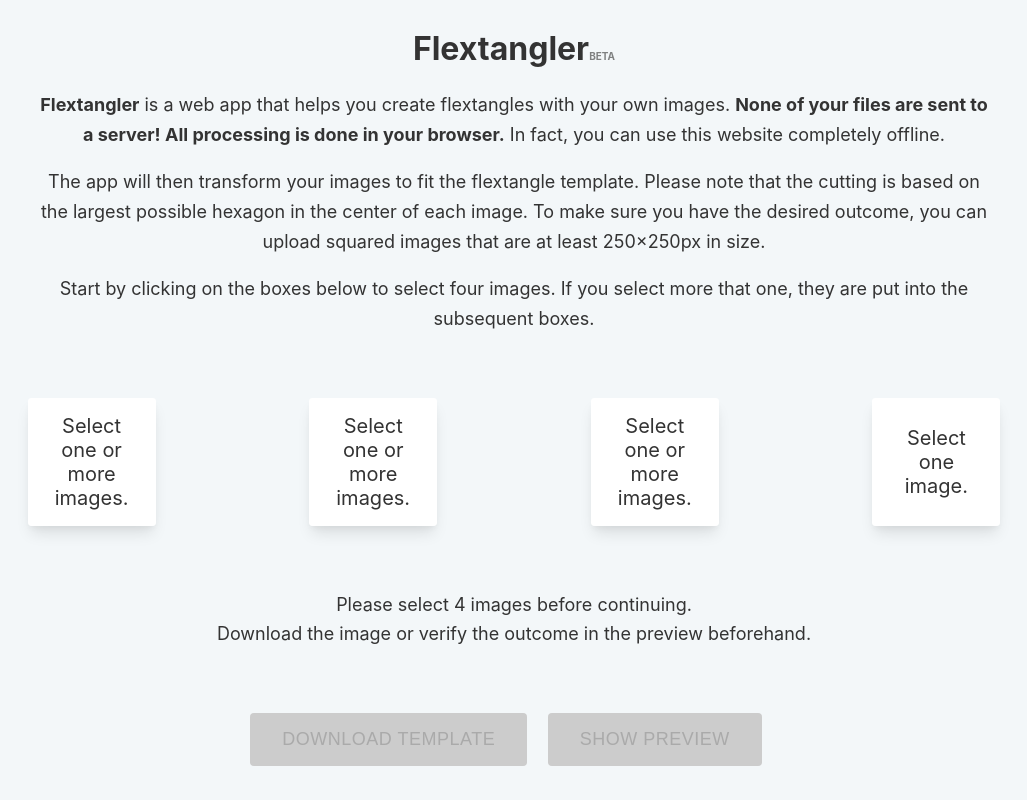
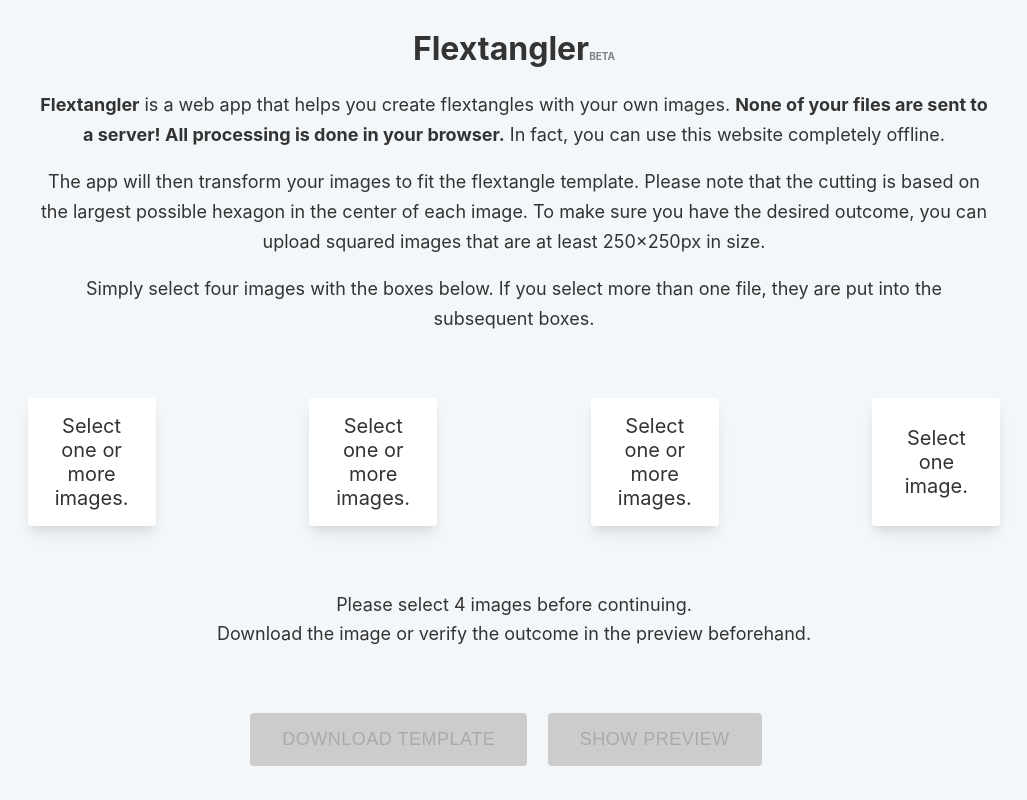
Before and after one commit to JanMalch/flextangler, a Svelte app: page / in a window 1280 px wide. Shown: the top 800 px of the page, without its empty margins (134-1161 px from the left). Built offline with nearby package versions, Linux system fonts and the light colour scheme.

Commit message:
feat: improve wording and remove typo

```diff
--- a/src/App.svelte
+++ b/src/App.svelte
@@ -81,8 +81,8 @@
       can upload squared images that are at least 250&times;250px in size.
     </p>
     <p>
-      Start by clicking on the boxes below to select four images. If you
-      select more that one, they are put into the subsequent boxes.
+      Simply select four images with the boxes below. If you
+      select more than one file, they are put into the subsequent boxes.
     </p>
   </header>
 
```
